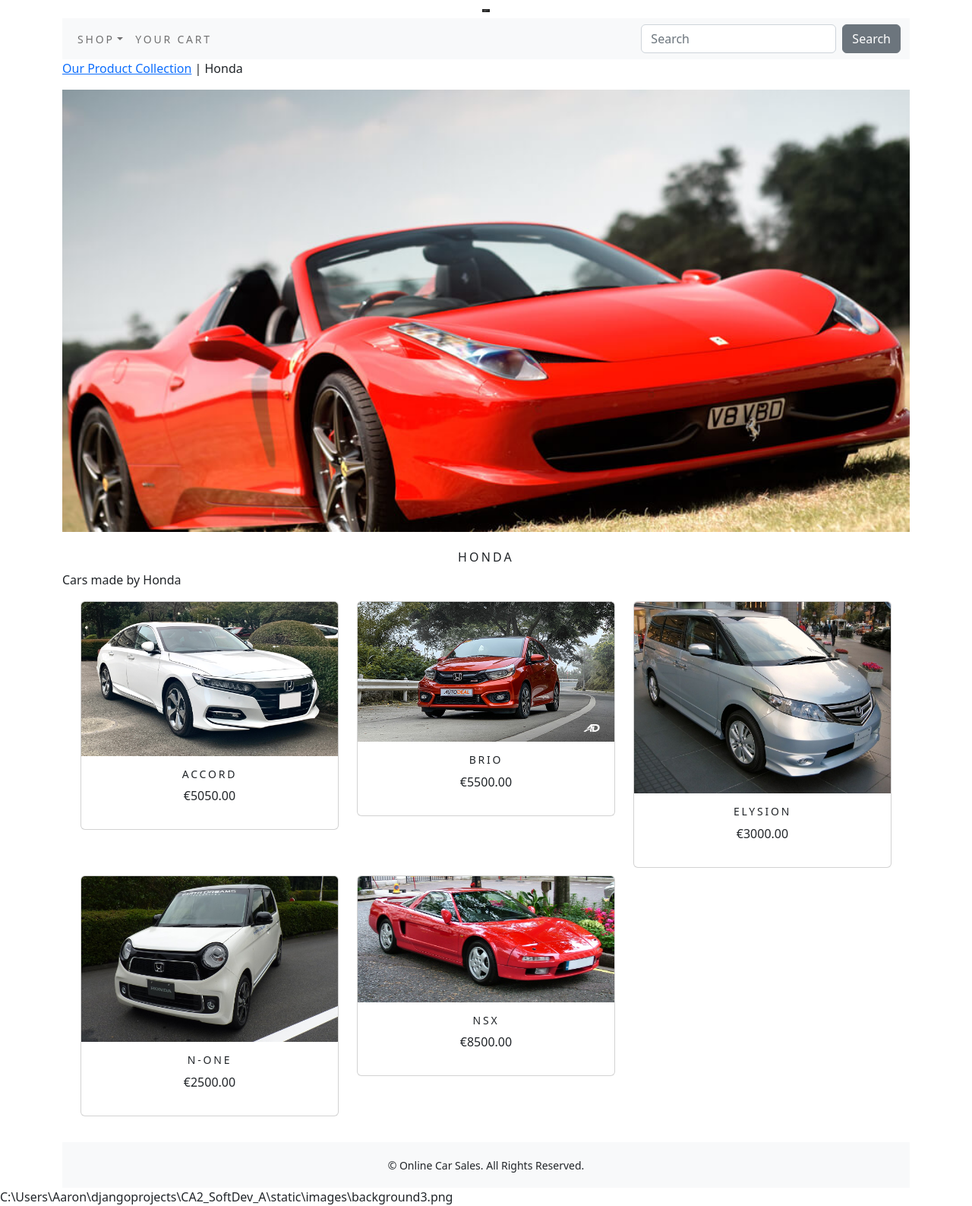
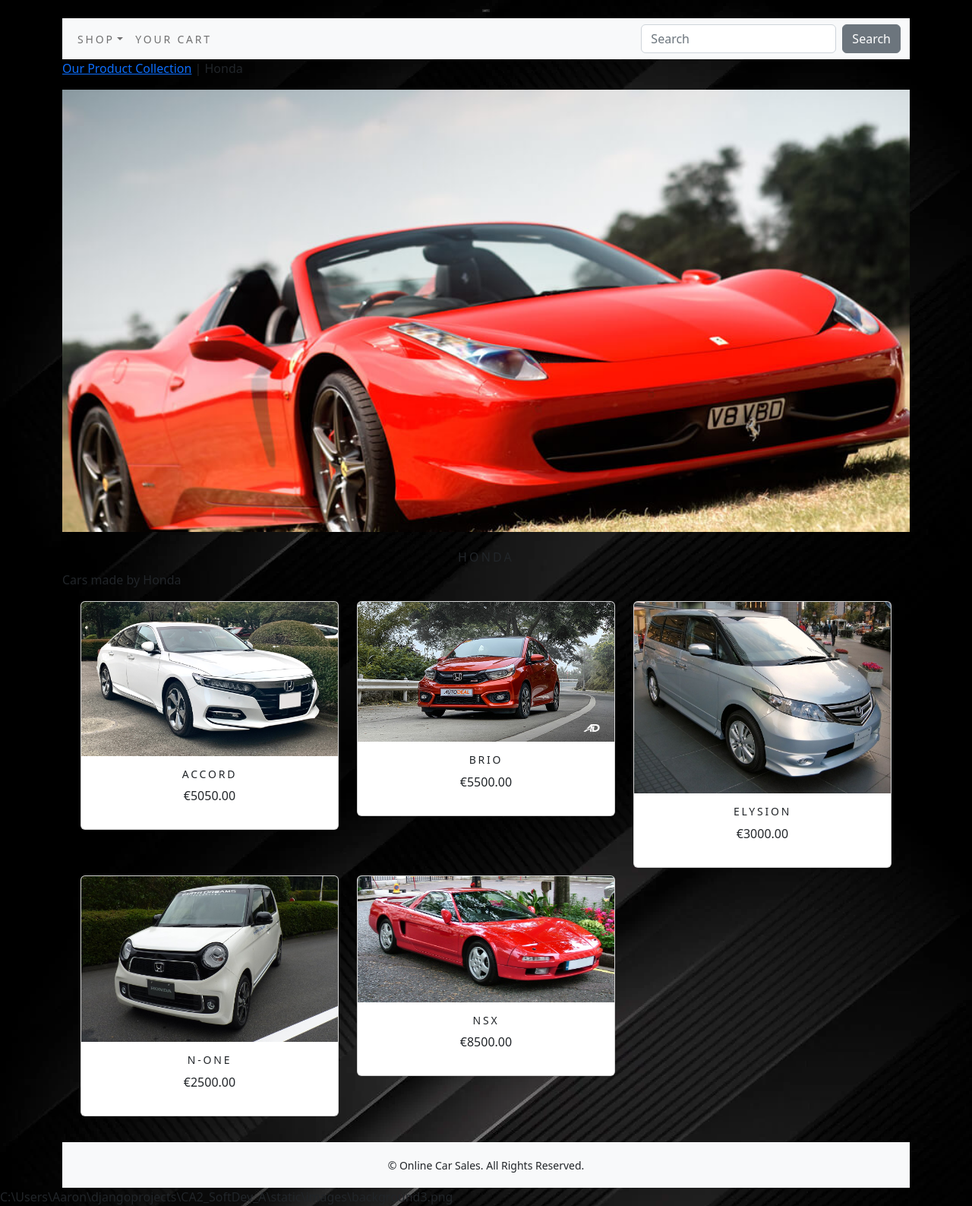
Before and after one commit to JoshFitzgeraldTUD/CA2_SoftDev, a Django app: page /3ee9d13e-3846-463f-86f7-d7e6ad6ecb55/ in a window 1280 px wide. Shown: the whole page at 76% size. Run offline with Django 4.2, Linux system fonts and the light colour scheme; data comes from the database, SQL or seed files in the repository; both versions use the stored data as it was after the commit; data that the repository does not hold is empty.

Commit message:
pushing up code

```diff
--- a/car/templates/base.html
+++ b/car/templates/base.html
@@ -10,8 +10,8 @@
     <meta name="description" content="{% block metadescription %}{% endblock %}">
     <title>{% block title %}{% endblock %}</title>
 </head>
-<!--<body style="background-image: url('static/images/background3.png');">-->
-<body>
+<body style="background-image: url('static/images/background3.png');">
+
     <div class='container'>
         {% include 'header.html' %}
         {% include 'navbar.html' %}
--- a/static/css/custom.css
+++ b/static/css/custom.css
@@ -26,6 +26,7 @@ img * {
     width: auto;
     filter: grayscale(100%);
 }
+
 /****Footer****/
 .my_footer {
     background-color: #f8f9fa;
```
Also changed, not shown: db.sqlite3, static/images/logo4.jpg (added).
